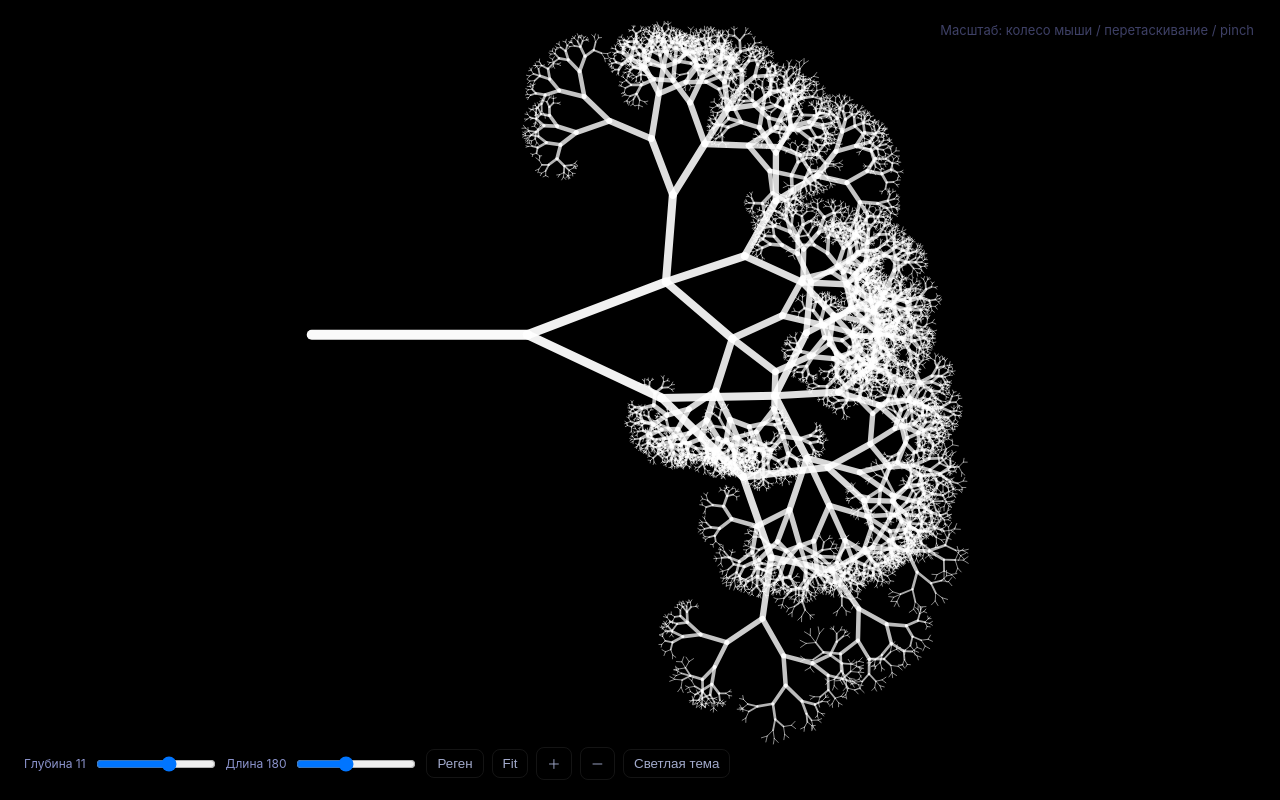
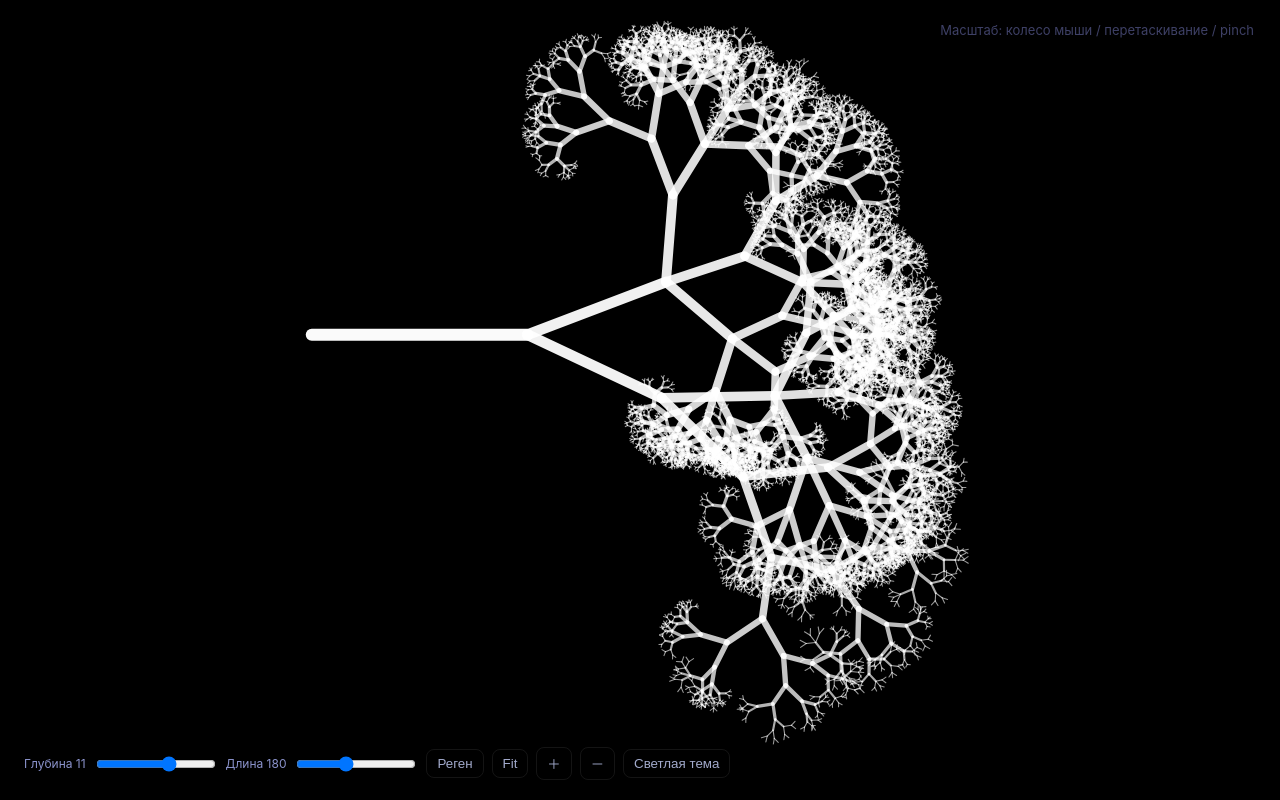
Before and after one commit to iamhereforunother/Fractal-, a plain HTML site: page index.html in a window 1280 px wide. Drawn offline with Linux system fonts and the light colour scheme; animation ran at ten frames a second.

Commit message:
Update index.html

```diff
--- a/index.html
+++ b/index.html
@@ -207,8 +207,10 @@
         const ey = b.y + Math.sin(b.angle) * b.len * prog;
 
         const baseWidth = Math.max(0.9, b.depth * 0.9);
-        // compensate lineWidth by effective scale so lines look consistent
-        ctx.lineWidth = Math.max(0.3, baseWidth / Math.max(0.0001, effectiveScale()));
+      // keep line width in world units so branches scale naturally with zoom
+// divide by dpr so rendering is consistent across devices
+const minWorldLine = 0.12; // минимальная толщина в мировых единицах (тонкая, но не нулевая)
+ctx.lineWidth = Math.max(minWorldLine, baseWidth / dpr);
         ctx.strokeStyle = strokeColorForDepth(b.depth);
 
         ctx.beginPath(); ctx.moveTo(b.x, b.y); ctx.lineTo(ex, ey); ctx.stroke();
```
